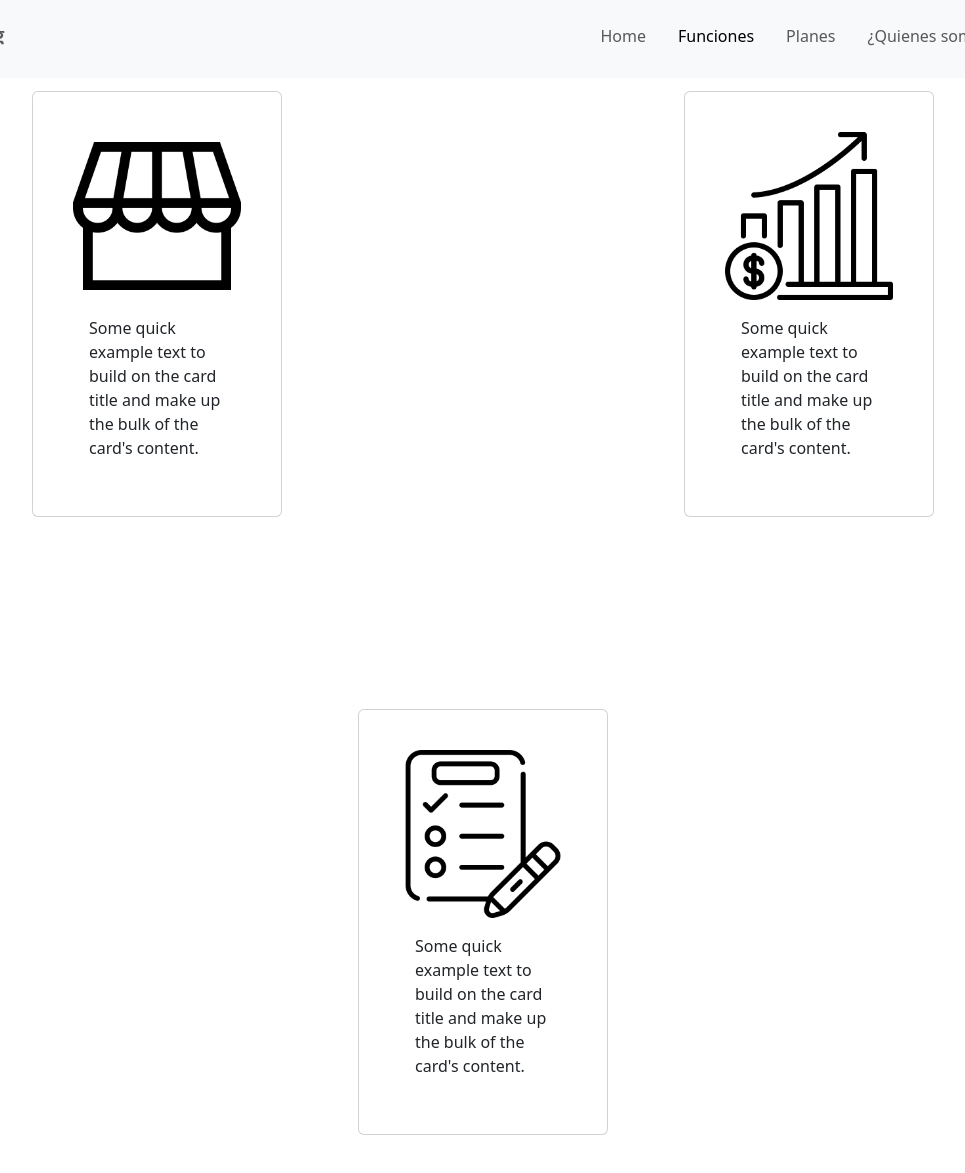
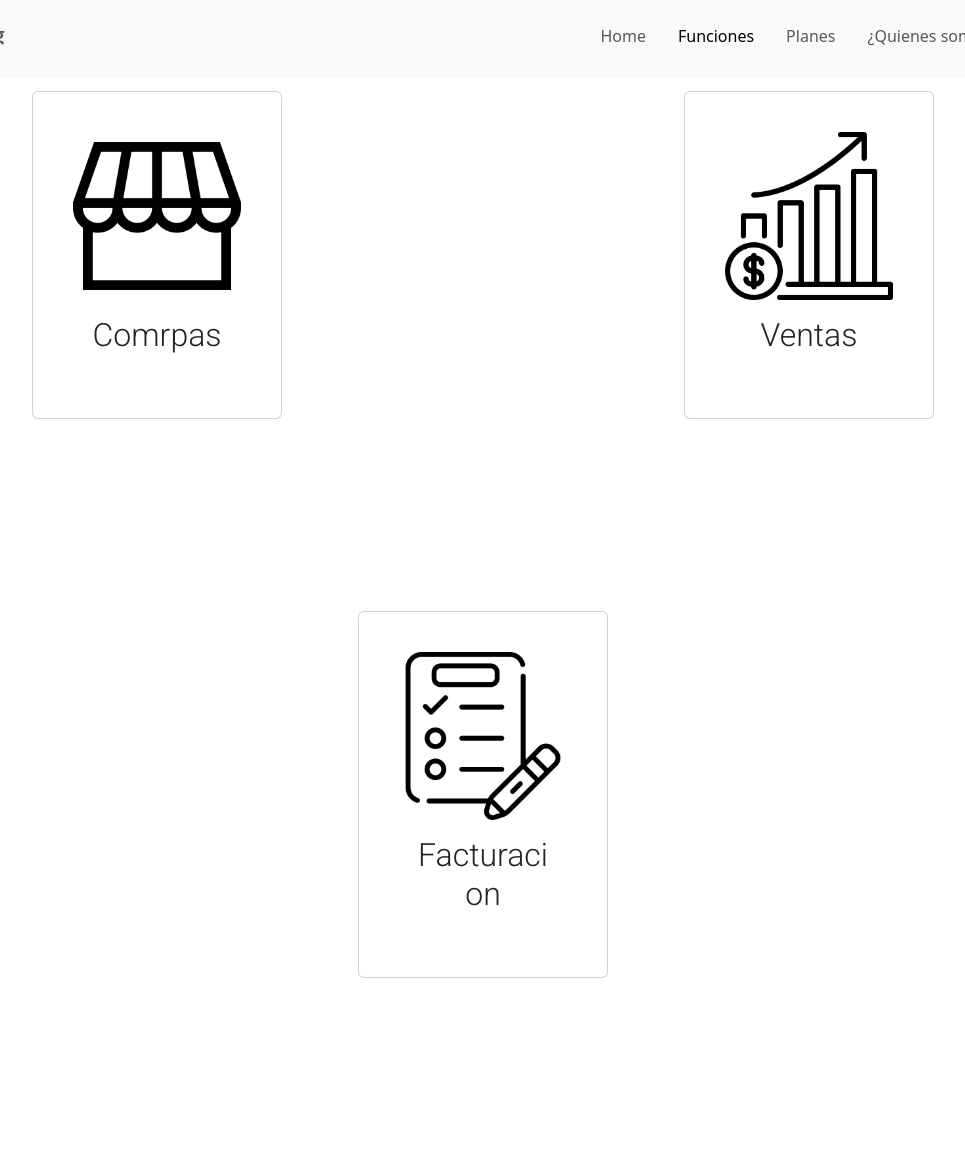
Before and after one commit to MaxiBenito/PaginaGesi-, a plain HTML site: page pages/Funciones.html in a window 1280 px wide. Shown: the part 5-1178 px from the top of the page, without its empty margins (157-1122 px from the left). After the commit the page ends 1079 px from the top, so only its background shows below. Drawn offline with nearby package versions, Linux system fonts and the light colour scheme.

Commit message:
cambioenFunciones
git commit -m cambioenFunciones

git commit -m cambioenFunciones

```diff
--- a/pages/Funciones.html
+++ b/pages/Funciones.html
@@ -59,7 +59,7 @@
           <section><div class="card mx-auto contfotos" style="width: 250px;">
             <img src="../multimedia/my-business.png" class="card-img-top" alt="...">
             <div class="card-body">
-              <p class="card-text">Some quick example text to build on the card title and make up the bulk of the card's content.</p>
+              <h2>Comrpas</h2>
             </div>
           </div>
         </section>
@@ -68,7 +68,7 @@
             <section><div class="card mx-auto contfotos" style="width: 250px;">
               <img src="../multimedia/increase.png" class="card-img-top" alt="...">
               <div class="card-body">
-                <p class="card-text">Some quick example text to build on the card title and make up the bulk of the card's content.</p>
+                <h2>Ventas</h2>
               </div>
             </div>
           </section>
@@ -77,7 +77,7 @@
             <section><div class="card mx-auto contfotos" style="width: 250px;">
               <img src="../multimedia/check-list.png"card-img-top" alt="...">
               <div class="card-body">
-                <p class="card-text">Some quick example text to build on the card title and make up the bulk of the card's content.</p>
+                <h2>Facturacion</h2>
               </div>
             </div>
           </section>
```
